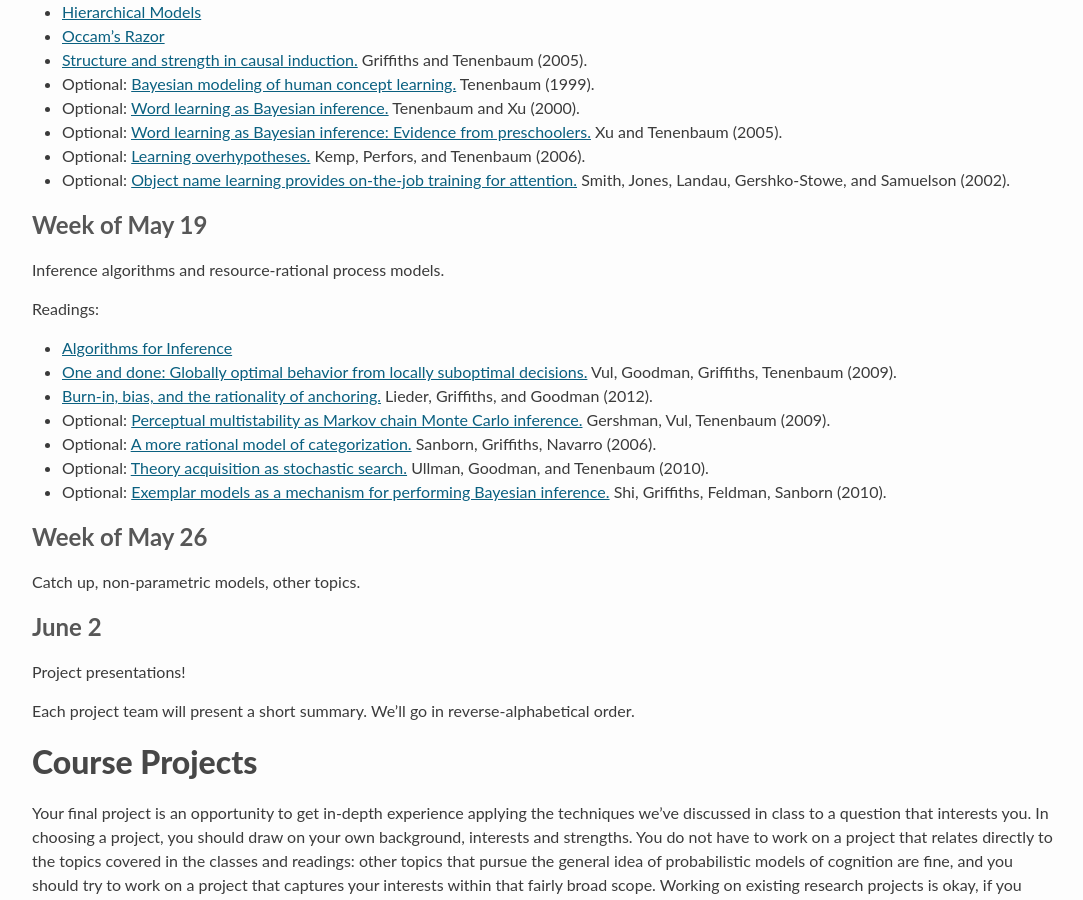
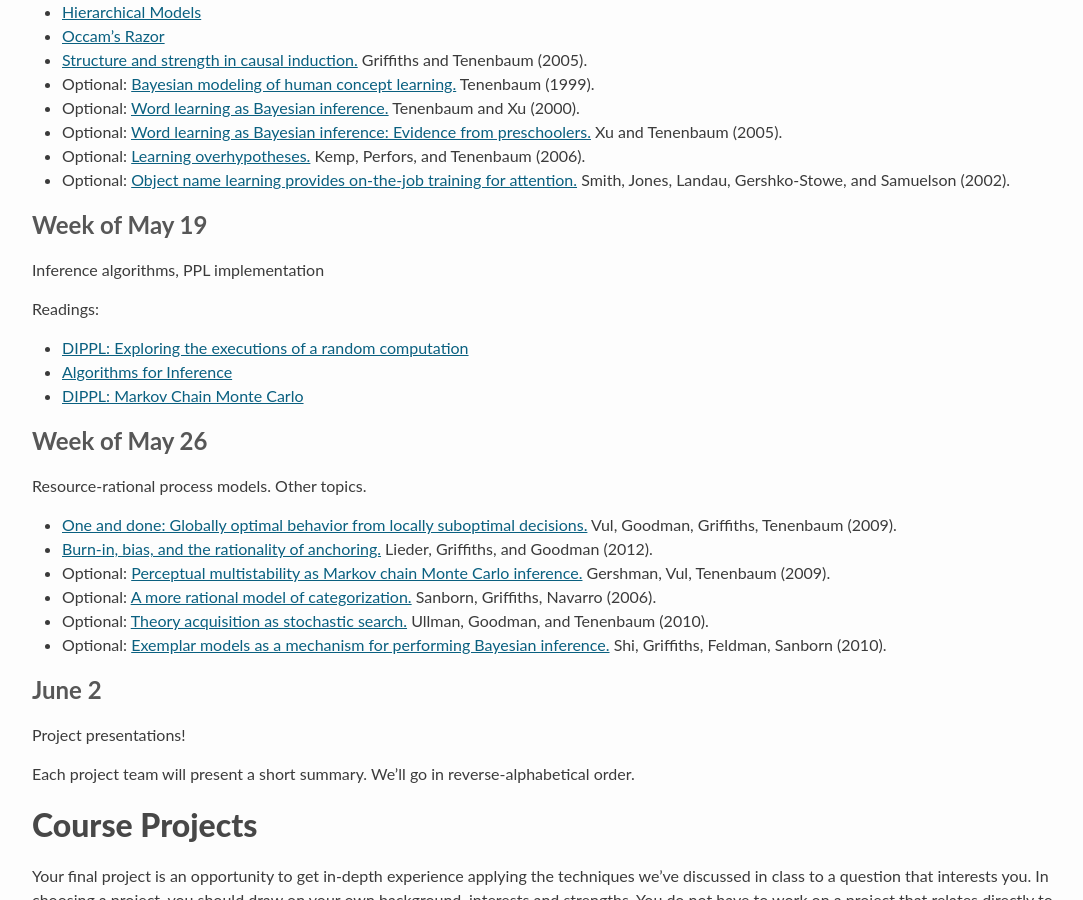
Before and after one commit to stanford-cocolab/cocolab.stanford.edu, a Jekyll site: the page built from psych204.md, in a window 1280 px wide and 900 px high, scrolled down 3576 px. Shown: the whole window, without its empty margins (94-1177 px from the left). Built offline with Jekyll 4.4.1, drawn with Linux system fonts in a browser that asks for light colours; Markdown is read by kramdown in place of the engine named in the settings.

Commit message:
update 204 sylabus

```diff
--- a/psych204.md
+++ b/psych204.md
@@ -166,32 +166,36 @@ Readings:
 
 
 ## Week of May 19
-Inference algorithms and resource-rational process models.
+Inference algorithms, PPL implementation
 
 Readings:
 
+* [DIPPL: Exploring the executions of a random computation](http://dippl.org/chapters/03-enumeration.html)
 * [Algorithms for Inference](http://probmods.org/inference-process.html)
+* [DIPPL: Markov Chain Monte Carlo](http://dippl.org/chapters/06-mcmc.html)
+
+
+## Week of May 26
+Resource-rational process models. Other topics.
+
 * [One and done: Globally optimal behavior from locally suboptimal decisions.](http://stanford.edu/~ngoodman/papers/VulEtAl2009.pdf) Vul, Goodman, Griffiths, Tenenbaum (2009).
-* <a href="http://www.stanford.edu/~ngoodman/papers/LiederGriffithsGoodman2013NIPS.pdf">Burn-in, bias, and the rationality of anchoring.</a> Lieder, Griffiths, and Goodman (2012).
+* [Burn-in, bias, and the rationality of anchoring.](http://www.stanford.edu/~ngoodman/papers/LiederGriffithsGoodman2013NIPS.pdf) Lieder, Griffiths, and Goodman (2012).
 * Optional: <a href="http://www.princeton.edu/~sjgershm/GershmanVulTenenbaum09.pdf">Perceptual multistability as Markov chain Monte Carlo inference.</a> Gershman, Vul, Tenenbaum (2009).
 * Optional: <a href="http://cocosci.berkeley.edu/tom/papers/rational1.pdf">A more rational model of categorization.</a> Sanborn, Griffiths,  Navarro (2006).
 * Optional: <a href="http://stanford.edu/~ngoodman/papers/tlss_2010_final.pdf">Theory acquisition as stochastic search.</a> Ullman, Goodman, and Tenenbaum (2010).
 * Optional: <a href="http://cocosci.berkeley.edu/tom/papers/mechanism.pdf">Exemplar models as a mechanism for performing Bayesian inference.</a> Shi, Griffiths, Feldman, Sanborn (2010).
-
-
-## Week of May 26
-Catch up, non-parametric models, other topics.
-
-<!--
-<li> <a href="http://www.psy.cmu.edu/~ckemp/papers/KempTGYU06.pdf">Learning systems of concepts with an infinite relational model.</a> Kemp, C., Tenenbaum, J. B., Griffiths, T. L., Yamada, T., Ueda, N. (2006).
-<li> Optional: <a href="http://www.psy.cmu.edu/~ckemp/papers/kempgt10_learningtolearncausalmodels.pdf">Learning to learn causal models.</a> Kemp, C., Goodman, N., Tenenbaum, J. (2010).
--->
 
 ## June 2
 Project presentations!
 
 Each project team will present a short summary. We'll go in reverse-alphabetical order.
 
+
+
+<!--
+<li> <a href="http://www.psy.cmu.edu/~ckemp/papers/KempTGYU06.pdf">Learning systems of concepts with an infinite relational model.</a> Kemp, C., Tenenbaum, J. B., Griffiths, T. L., Yamada, T., Ueda, N. (2006).
+<li> Optional: <a href="http://www.psy.cmu.edu/~ckemp/papers/kempgt10_learningtolearncausalmodels.pdf">Learning to learn causal models.</a> Kemp, C., Goodman, N., Tenenbaum, J. (2010).
+-->
 
 <!--
 
```
